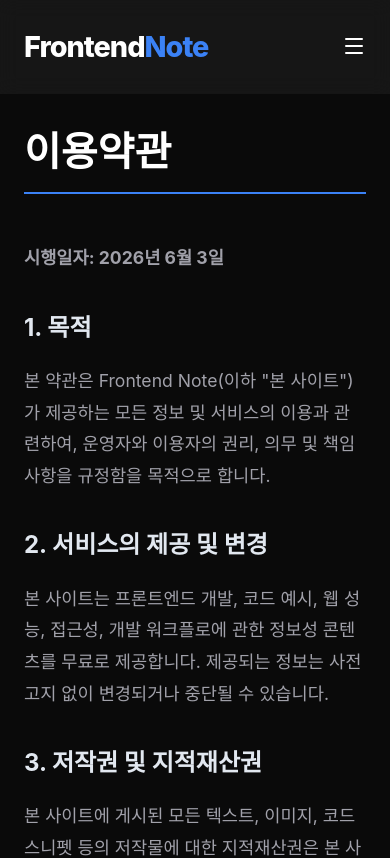
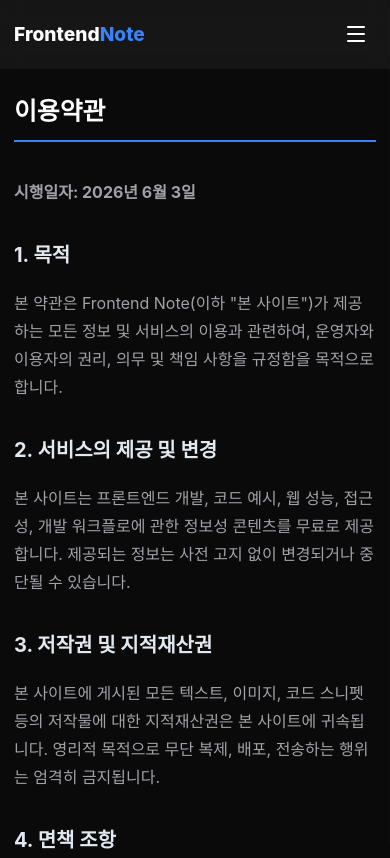
Before and after one commit to feel2174/gamsgo-code, a React (Vite) app: page /terms in a window 390 px wide. Shown: the top 858 px of the page. Built offline with nearby package versions, Linux system fonts and the light colour scheme; a web font is replaced by a local one.

Commit message:
Improve mobile responsive layout

```diff
--- a/src/index.css
+++ b/src/index.css
@@ -115,6 +115,7 @@ section {
 main {
   flex: 1;
   width: 100%;
+  min-width: 0;
 }
 
 /* Global styles for static pages */
@@ -149,6 +150,7 @@ main {
   color: rgba(255, 255, 255, 0.8);
   line-height: 1.8;
   font-size: 1.1rem;
+  min-width: 0;
 }
 
 .page-wrapper h2 {
@@ -365,6 +367,7 @@ main {
   justify-content: space-between;
   align-items: center;
   padding: 0 1.5rem;
+  min-width: 0;
 }
 
 .logo {
@@ -372,7 +375,8 @@ main {
   font-weight: 800;
   color: #fff;
   text-decoration: none;
-  letter-spacing: -1px;
+  letter-spacing: 0;
+  white-space: nowrap;
 }
 
 .logo span {
@@ -421,21 +425,22 @@ main {
 .mobile-nav {
   position: fixed;
   top: 0;
-  right: -100%;
-  width: 70%;
+  right: 0;
+  width: min(82vw, 320px);
   height: 100vh;
   background: #0f1115;
   display: flex;
   flex-direction: column;
   padding: 6rem 2rem;
   gap: 1.5rem;
-  transition: right 0.4s cubic-bezier(0.4, 0, 0.2, 1);
+  transform: translateX(100%);
+  transition: transform 0.4s cubic-bezier(0.4, 0, 0.2, 1);
   z-index: 999;
   border-left: 1px solid rgba(255, 255, 255, 0.1);
 }
 
 .mobile-nav.open {
-  right: 0;
+  transform: translateX(0);
 }
 
 .mobile-nav a {
@@ -570,6 +575,7 @@ main {
   max-width: 1200px;
   margin: 0 auto;
   padding: 0 1.5rem;
+  min-width: 0;
 }
 
 .home-page h1 {
@@ -636,7 +642,7 @@ main {
 
 .post-grid {
   display: grid;
-  grid-template-columns: repeat(auto-fill, minmax(320px, 1fr));
+  grid-template-columns: repeat(auto-fill, minmax(min(100%, 320px), 1fr));
   gap: 2.5rem;
 }
 
@@ -718,6 +724,7 @@ main {
   gap: 1rem;
   color: rgba(255, 255, 255, 0.4);
   font-size: 0.85rem;
+  flex-wrap: wrap;
 }
 
 .card-content .meta-item {
@@ -754,6 +761,7 @@ main {
   max-width: 1000px;
   margin: 0 auto;
   padding: 0 1.5rem;
+  min-width: 0;
 }
 
 .back-link {
@@ -824,6 +832,7 @@ main {
   font-size: 1.15rem;
   line-height: 1.8;
   word-break: keep-all;
+  min-width: 0;
 }
 
 .post-content h2 {
@@ -863,6 +872,27 @@ main {
   font-size: 0.9em;
 }
 
+.post-content pre {
+  width: 100%;
+  max-width: 100%;
+  overflow-x: auto;
+  margin: 1.5rem 0;
+  padding: 1rem;
+  border-radius: 8px;
+  background: rgba(255, 255, 255, 0.06);
+  border: 1px solid rgba(255, 255, 255, 0.08);
+  -webkit-overflow-scrolling: touch;
+}
+
+.post-content pre code {
+  display: block;
+  min-width: max-content;
+  padding: 0;
+  background: transparent;
+  color: #e5e7eb;
+  line-height: 1.7;
+}
+
 .post-content strong {
   color: #fff;
 }
@@ -872,12 +902,224 @@ main {
 }
 
 @media (max-width: 768px) {
+  .header {
+    padding: 0.9rem 0;
+  }
+
+  .header.scrolled {
+    padding: 0.75rem 0;
+  }
+
+  .header-container,
+  .home-container,
+  .footer-container,
+  .page-wrapper .page-container,
+  .post-header-container,
+  .post-body-container {
+    padding-left: 1rem;
+    padding-right: 1rem;
+  }
+
+  .logo {
+    font-size: 1.35rem;
+  }
+
+  .mobile-menu-toggle {
+    width: 2.5rem;
+    height: 2.5rem;
+    display: inline-flex;
+    align-items: center;
+    justify-content: center;
+  }
+
+  .mobile-nav {
+    padding: 5.5rem 1.25rem 2rem;
+  }
+
+  .home-page {
+    padding-top: 64px;
+  }
+
+  .hero {
+    padding: 4rem 0 3rem;
+  }
+
+  .home-page h1 {
+    font-size: 2.1rem;
+    line-height: 1.25;
+    word-break: keep-all;
+  }
+
+  .hero p {
+    font-size: 1rem;
+  }
+
   .home-focus-grid {
     grid-template-columns: 1fr;
   }
 
+  .home-focus-section {
+    padding: 2rem 0 0.5rem;
+  }
+
+  .post-list-section {
+    padding: 3rem 0 5rem;
+  }
+
+  .section-header {
+    margin-bottom: 1.5rem;
+  }
+
+  .section-header h2 {
+    font-size: 1.45rem;
+    padding-left: 0.75rem;
+  }
+
+  .post-grid {
+    gap: 1.25rem;
+  }
+
+  .post-card {
+    border-radius: 8px;
+  }
+
+  .image-wrapper {
+    height: 180px;
+  }
+
+  .card-content {
+    padding: 1.1rem;
+  }
+
+  .post-card h3 {
+    font-size: 1.08rem;
+  }
+
   .resource-grid {
     grid-template-columns: 1fr;
+  }
+
+  .page-wrapper {
+    padding: 92px 0 56px;
+  }
+
+  .page-wrapper h1 {
+    font-size: 1.8rem;
+    margin-bottom: 1.25rem;
+    word-break: keep-all;
+  }
+
+  .page-wrapper .content {
+    font-size: 1rem;
+    line-height: 1.75;
+  }
+
+  .page-wrapper h2 {
+    font-size: 1.25rem;
+  }
+
+  .contact-card,
+  .resource-card {
+    padding: 1rem;
+  }
+
+  .table-scroll {
+    width: 100%;
+    max-width: 100%;
+  }
+
+  .post-header {
+    padding: 96px 0 44px;
+  }
+
+  .post-header h1 {
+    font-size: 1.75rem;
+    line-height: 1.35;
+  }
+
+  .post-meta {
+    gap: 0.75rem;
+    font-size: 0.85rem;
+  }
+
+  .post-content-container {
+    gap: 2rem;
+    padding: 2.5rem 1rem 5rem;
+  }
+
+  .post-content {
+    font-size: 1rem;
+    line-height: 1.75;
+  }
+
+  .post-content h2 {
+    font-size: 1.45rem;
+    margin: 2.25rem 0 1rem;
+  }
+
+  .post-content h3 {
+    font-size: 1.2rem;
+    margin: 1.7rem 0 0.85rem;
+  }
+
+  .post-content ul,
+  .post-content ol {
+    padding-left: 1.25rem;
+  }
+
+  .sidebar-widget {
+    position: static;
+    border-radius: 8px;
+    padding: 1rem;
+  }
+
+  .related-posts a {
+    gap: 0.75rem;
+  }
+
+  .related-posts img {
+    width: 72px;
+    height: 54px;
+  }
+}
+
+@media (max-width: 420px) {
+  .header-container,
+  .home-container,
+  .footer-container,
+  .page-wrapper .page-container,
+  .post-header-container,
+  .post-body-container {
+    padding-left: 0.875rem;
+    padding-right: 0.875rem;
+  }
+
+  .logo {
+    font-size: 1.2rem;
+  }
+
+  .home-page h1 {
+    font-size: 1.85rem;
+  }
+
+  .post-header h1,
+  .page-wrapper h1 {
+    font-size: 1.55rem;
+  }
+
+  .post-content-container {
+    padding-left: 0.875rem;
+    padding-right: 0.875rem;
+  }
+
+  .card-content .meta {
+    flex-direction: column;
+    gap: 0.4rem;
+  }
+
+  .submit-btn {
+    width: 100%;
+    justify-content: center;
   }
 }
 
```
